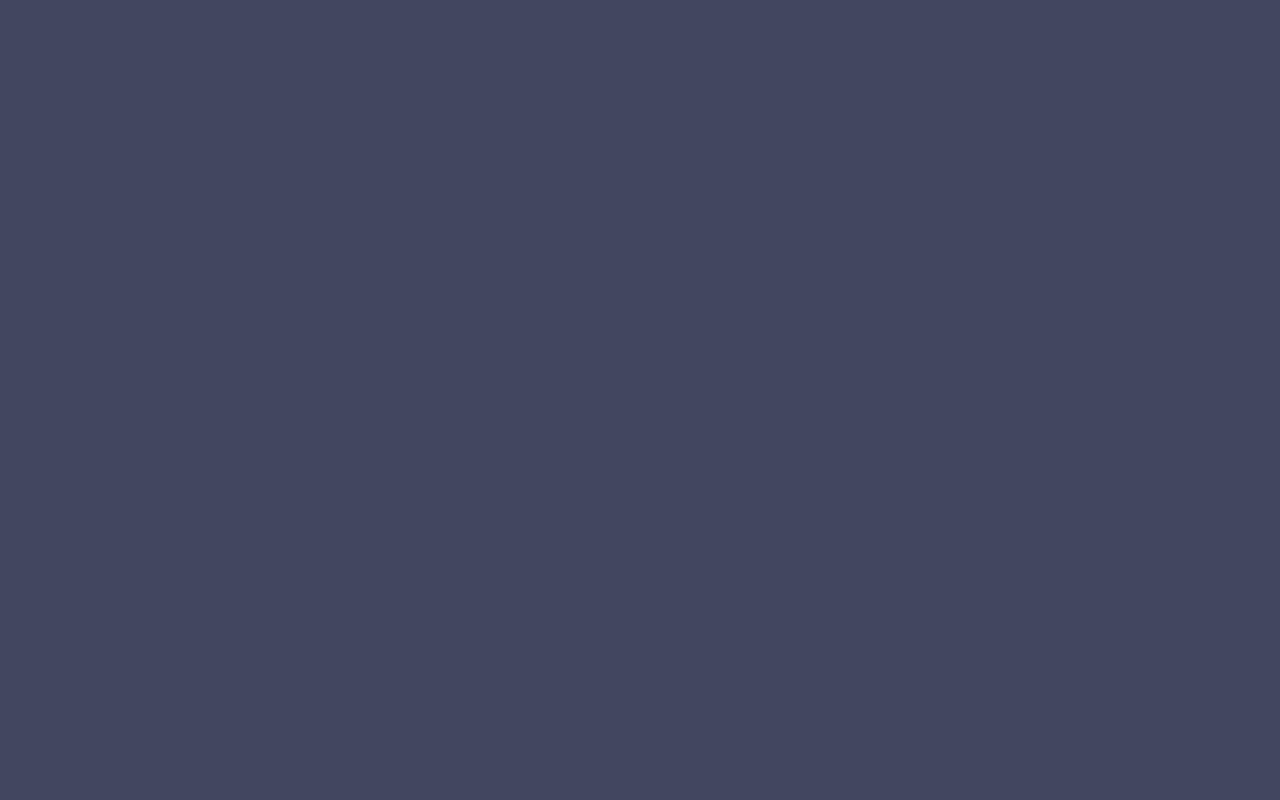
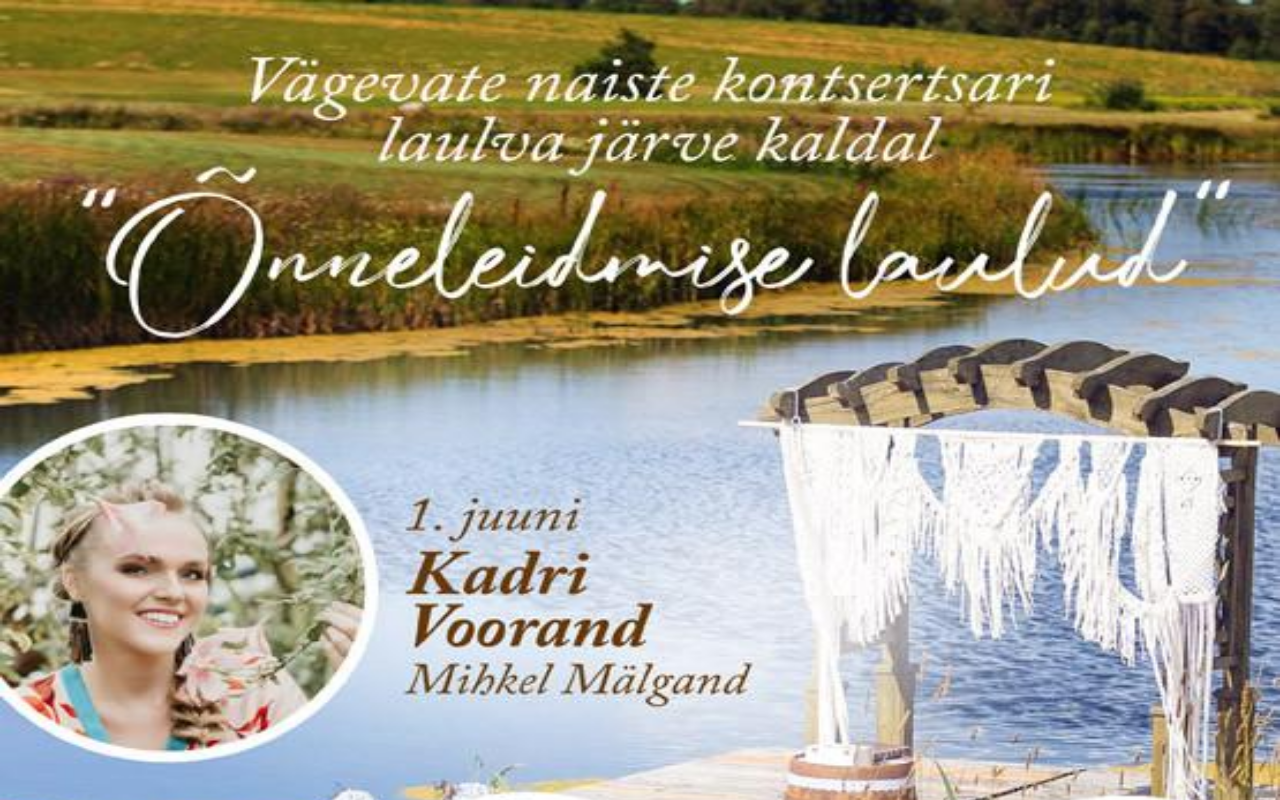
Before and after one commit to jasper-tambur/ProjektPlakat, a plain HTML site: page index.html in a window 1280 px wide. Shown: the top 800 px of the page. Drawn offline with Linux system fonts and the light colour scheme.

Commit message:
moving images and footer

```diff
--- a/index.html
+++ b/index.html
@@ -12,7 +12,7 @@
 <body>
     <div class="container">
         <div class="poster-field">
-            <div class="poster"></div>
+            <div id="poster" class="poster"><img id="poster-img" src="#"></div>
         </div>
 
         <div class="info-field">
@@ -29,6 +29,7 @@
                 <div class="open-eng"><p>Opening hours: <br> Tu-Su 10.00-18.00 <br> Mo 11.00-16.00</p></div>
         </div>
     </div>
+    <script src="script.js"></script>
 </body>
 </html>
 
--- /dev/null
+++ b/script.js
@@ -0,0 +1,10 @@
+var images = ["icons/laulud.jpeg", "icons/klaver.jpeg", "icons/nelipyha.jpeg", "icons/sibulatee.jpeg"]
+var index = 1;
+
+var posterImg = document.getElementById("poster-img");
+posterImg.src = images[0];
+
+let interval = setInterval(function(){
+    posterImg.src = images[index];
+    index = (index + 1) % 4
+}, 10000)
--- a/style.css
+++ b/style.css
@@ -22,6 +22,11 @@ body {
     border-bottom: 2px solid #F6DE24;
     height: 35rem;
 } */
+
+#poster-img {
+    width: 100%;
+}
+
 
 .poster {
     display: flex;
```
Also changed, not shown: icons/klaver.jpeg (added), icons/laulud.jpeg (added), icons/nelipyha.jpeg (added), icons/sibulatee.jpeg (added).
